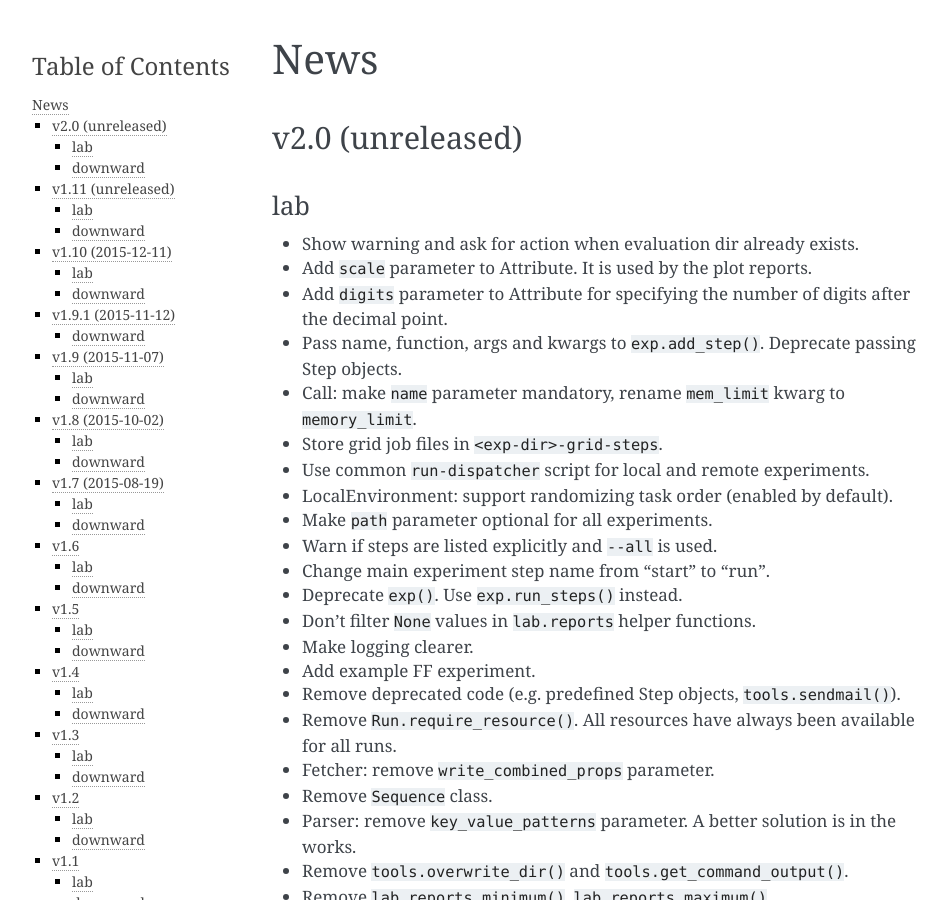
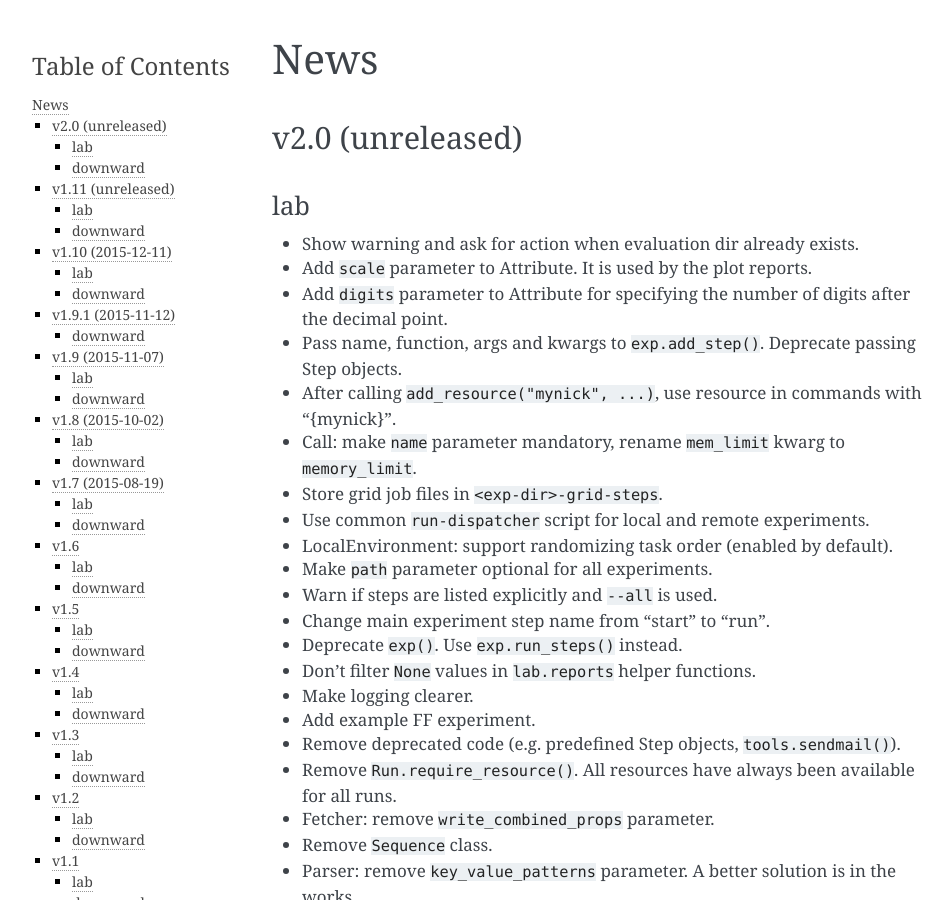
Before and after one commit to aibasel/lab, a Sphinx documentation site: the page built from docs/news.rst, in a window 1280 px wide and 900 px high. Shown: the whole window, without its empty margins (148-1099 px from the left). Built offline with Sphinx 7.4.7, drawn with Linux system fonts in a browser that asks for light colours; pages that are not in the unit, such as notebooks, are missing from menus.

Commit message:
update news

```diff
--- a/docs/news.rst
+++ b/docs/news.rst
@@ -14,6 +14,7 @@ lab
 * Add ``scale`` parameter to Attribute. It is used by the plot reports.
 * Add ``digits`` parameter to Attribute for specifying the number of digits after the decimal point.
 * Pass name, function, args and kwargs to ``exp.add_step()``. Deprecate passing Step objects.
+* After calling ``add_resource("mynick", ...)``, use resource in commands with "{mynick}".
 * Call: make ``name`` parameter mandatory, rename ``mem_limit`` kwarg to ``memory_limit``.
 * Store grid job files in ``<exp-dir>-grid-steps``.
 * Use common ``run-dispatcher`` script for local and remote experiments.
```
